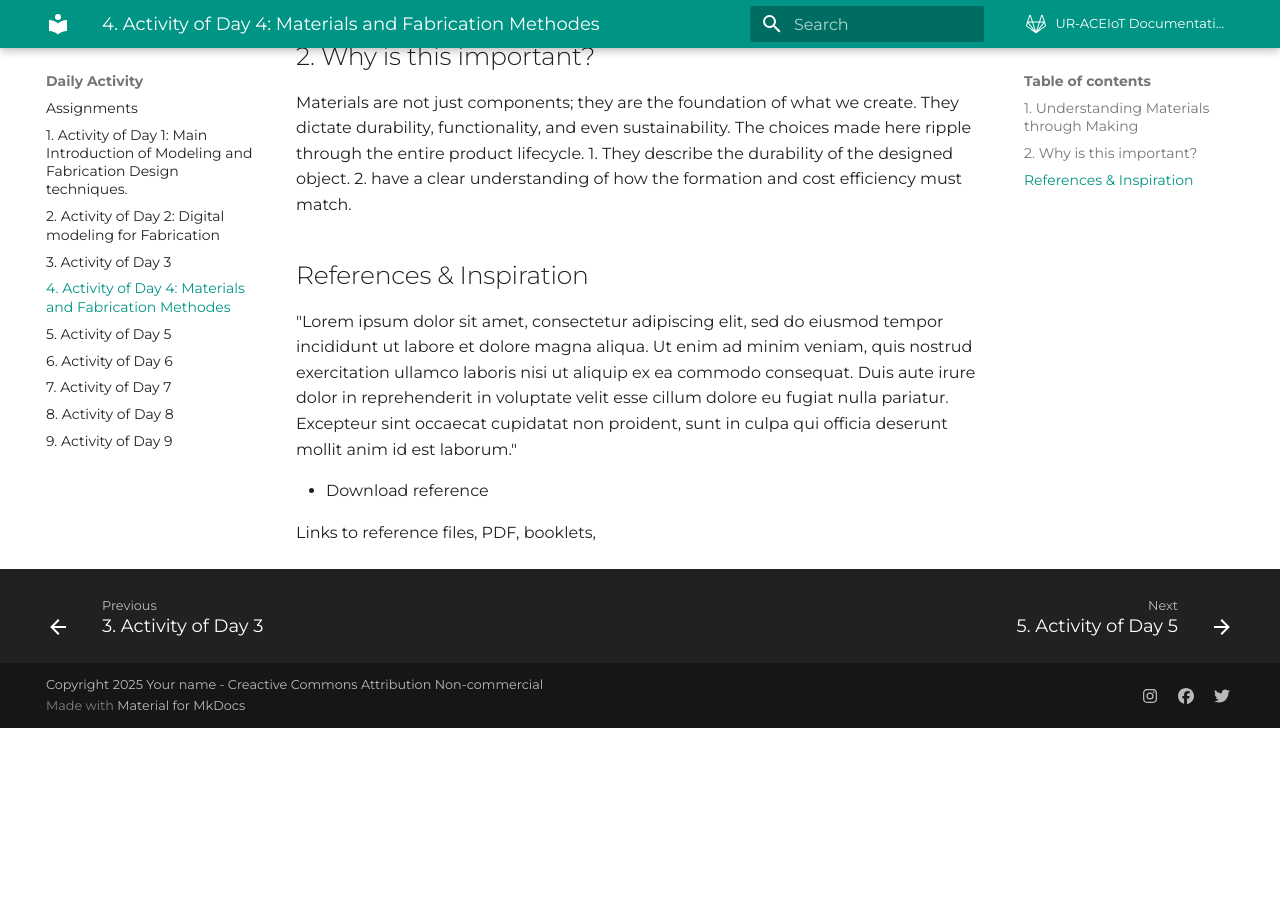
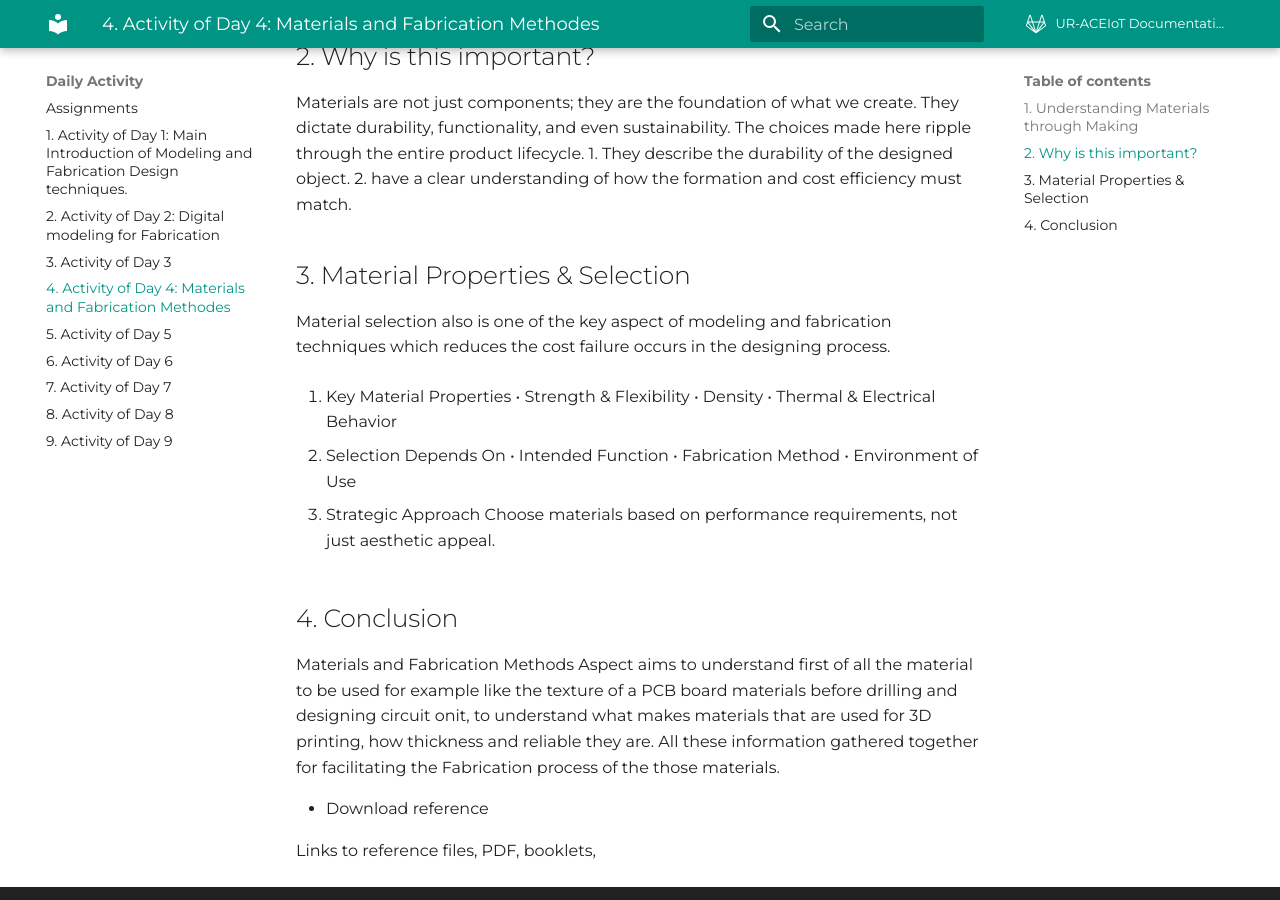
Before and after one commit to izesa/DocumentationTemplate, an MkDocs documentation site: the page built from docs/Daily-Activity/day_4.md, in a window 1280 px wide and 900 px high, scrolled down 424 px. Built offline with MkDocs 1.6.1 and Material for MkDocs 9.7.7, drawn with Linux system fonts in a browser that asks for light colours; before the commit the page ends 1152 px from its top, so only the background shows below that.

Commit message:
modified:   docs/Daily-Activity/day_4.md

```diff
--- a/docs/Daily-Activity/day_4.md
+++ b/docs/Daily-Activity/day_4.md
@@ -9,9 +9,26 @@ create. They dictate durability, functionality, and even sustainability. The cho
 1. They describe the durability of the designed object.
 2. have a clear understanding of how the formation and cost efficiency must match.
 
-## References & Inspiration
+## 3. Material Properties & Selection
+Material selection also is one of the key aspect of modeling and fabrication techniques which reduces the cost failure occurs in the designing process.
 
-"Lorem ipsum dolor sit amet, consectetur adipiscing elit, sed do eiusmod tempor incididunt ut labore et dolore magna aliqua. Ut enim ad minim veniam, quis nostrud exercitation ullamco laboris nisi ut aliquip ex ea commodo consequat. Duis aute irure dolor in reprehenderit in voluptate velit esse cillum dolore eu fugiat nulla pariatur. Excepteur sint occaecat cupidatat non proident, sunt in culpa qui officia deserunt mollit anim id est laborum."
+1. Key Material Properties
+• Strength & Flexibility
+• Density
+• Thermal & Electrical Behavior
+
+2. Selection Depends On
+• Intended Function
+• Fabrication Method
+• Environment of Use
+
+3. Strategic Approach
+Choose materials based on performance requirements, not just aesthetic
+appeal.
+
+## 4. Conclusion
+Materials and Fabrication Methods Aspect aims to understand first of all the material to be used for example like the texture of a PCB board materials before drilling and designing circuit onit, to understand what makes materials that are used for 3D printing, how thickness and reliable they are. All these information gathered together for facilitating the Fabrication process of the those materials.
+
 
 
 * Download reference
```
